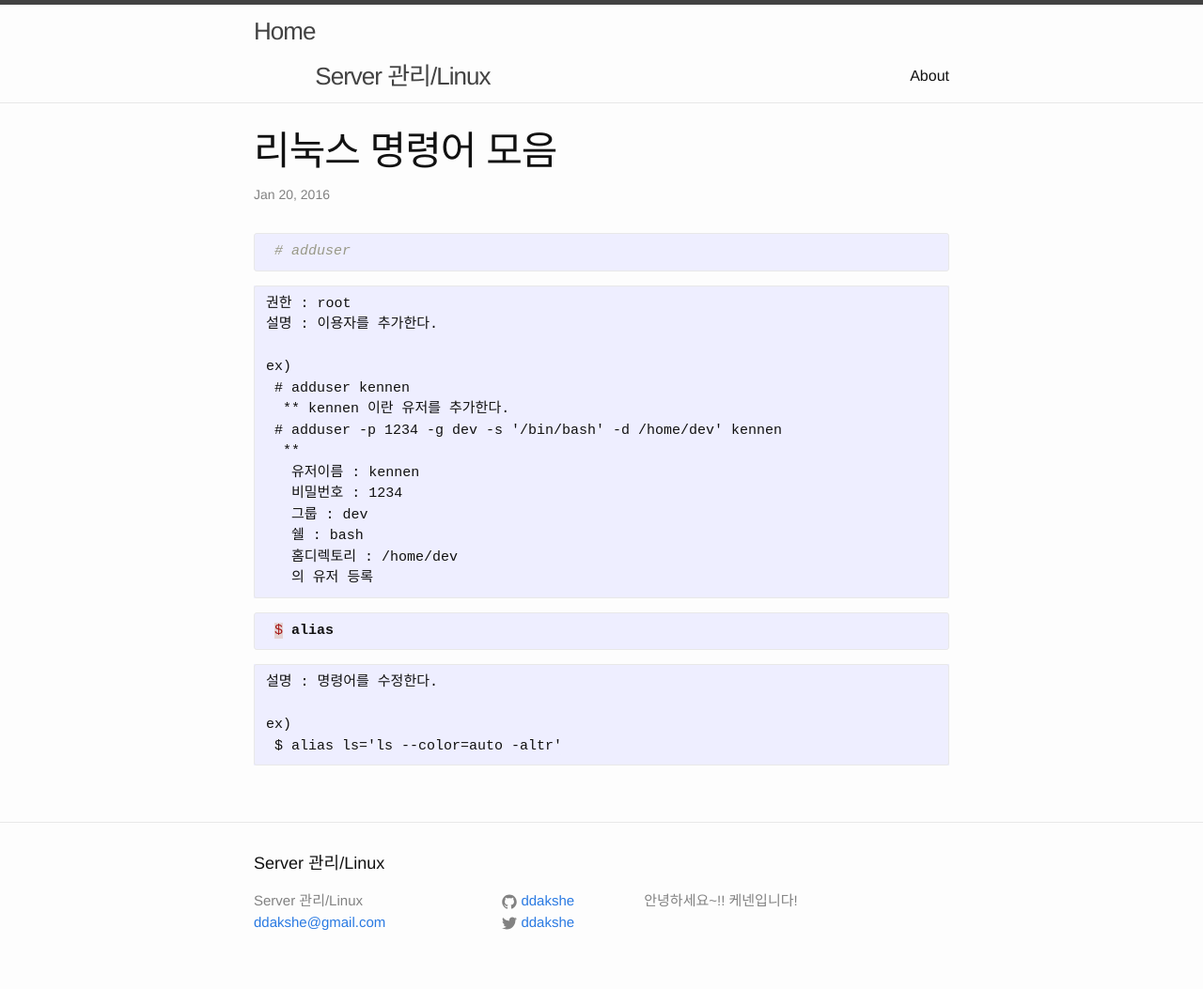
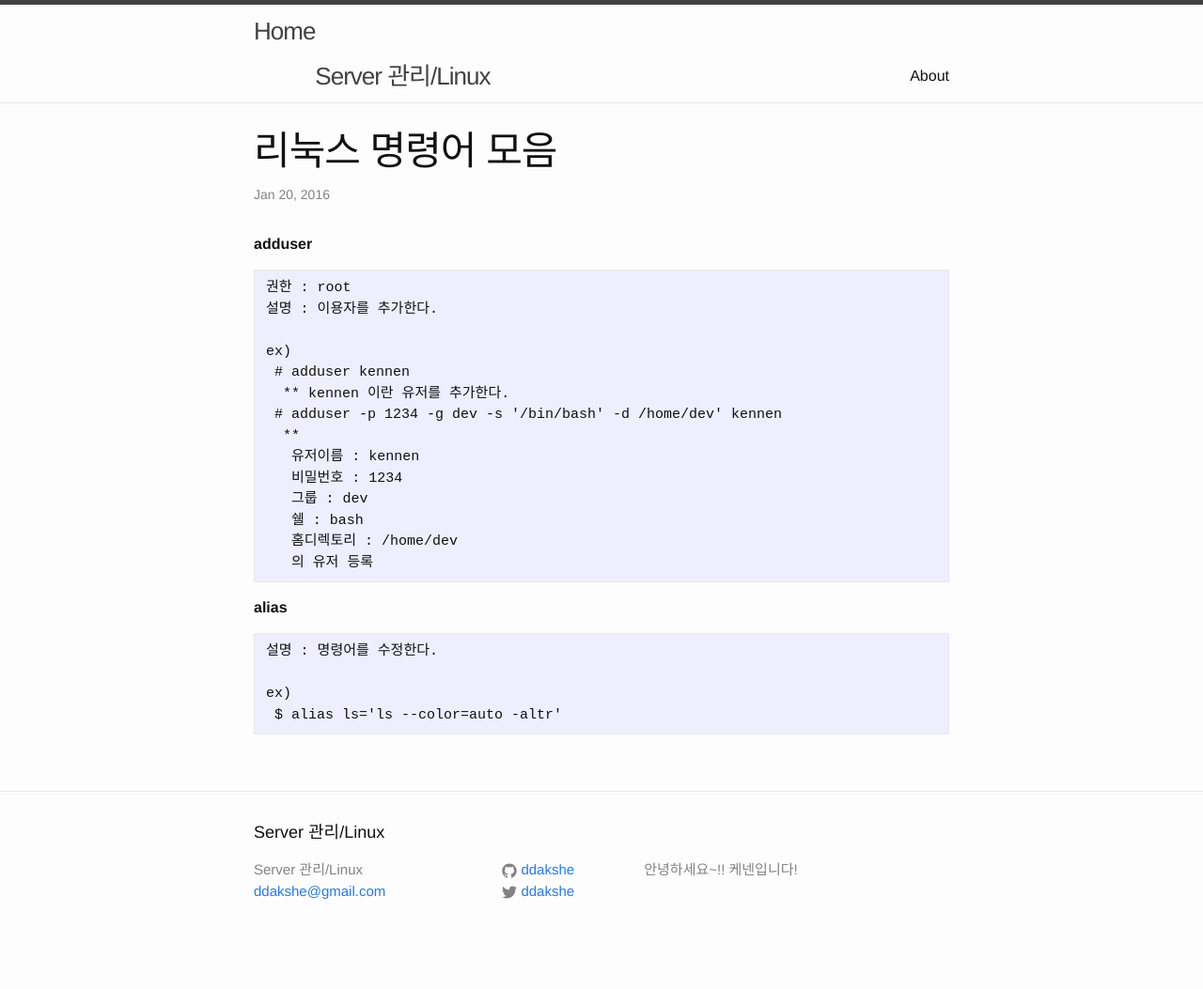
Before and after one commit to ddakshe/blog-server, a Jekyll site: the page built from _posts/2016-01-20-linux-command.markdown, in a window 1280 px wide. Shown: the whole page at 94% size. Built offline with Jekyll 4.4.1, drawn with Linux system fonts in a browser that asks for light colours; after the commit the page ends 1020 px from its top, so only the background shows below that.

Commit message:
줄바꿈

```diff
--- a/_posts/2016-01-20-linux-command.markdown
+++ b/_posts/2016-01-20-linux-command.markdown
@@ -6,9 +6,8 @@ categories: jekyll update
 ---
 
 
-{% highlight ruby %}
- # adduser
-{% endhighlight %}
+
+ **adduser**
 
 ~~~
 권한 : root
@@ -27,9 +26,8 @@ ex)
    의 유저 등록
 ~~~
 
-{% highlight ruby %}
- $ alias
-{% endhighlight %}
+
+ **alias**
 
 ~~~
 설명 : 명령어를 수정한다.
```
